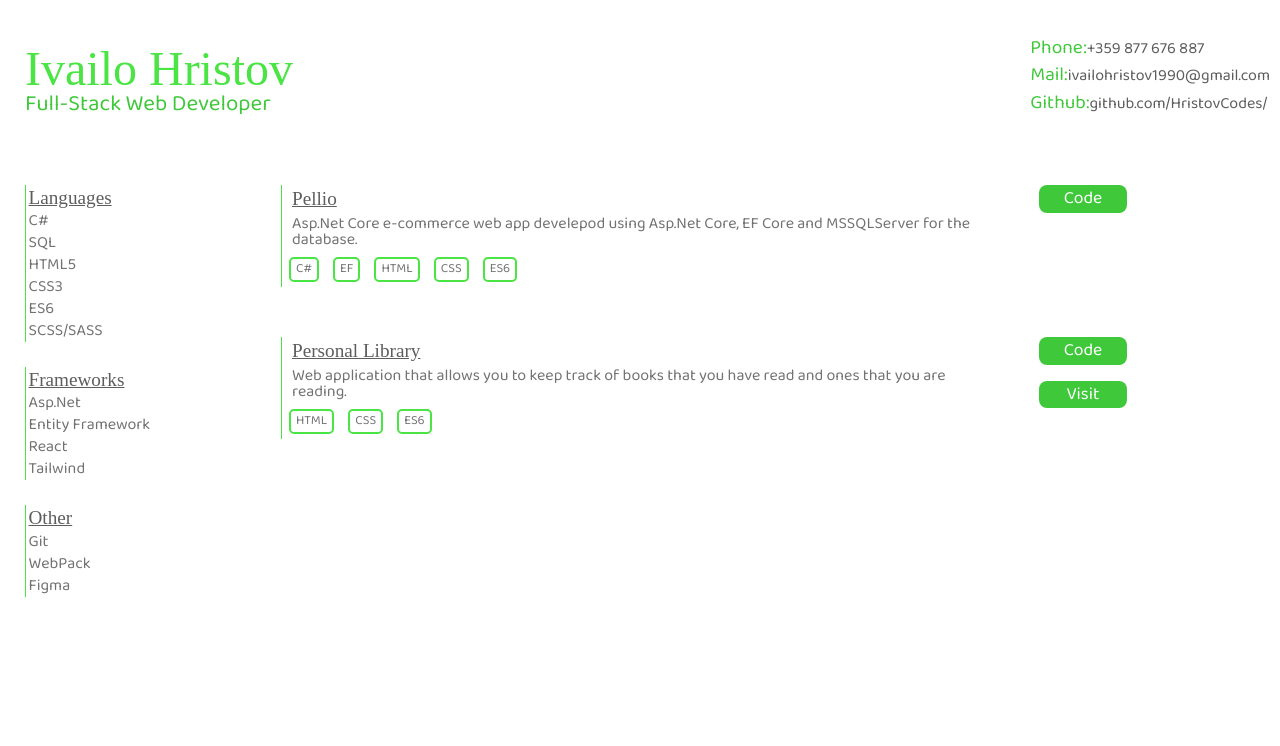
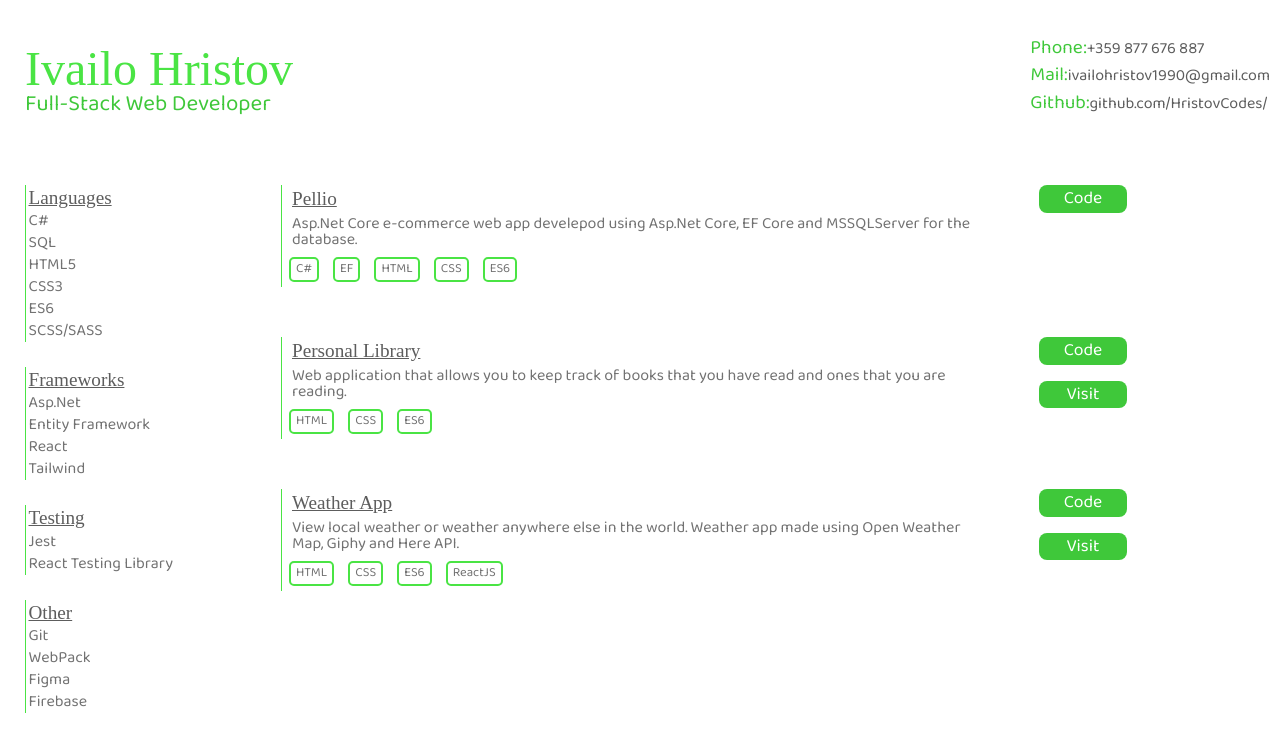
Before and after one commit to HristovCodes/Portfolio, a React (Create React App) app: page / in a window 1280 px wide. Shown: the top 746 px of the page. Built offline with nearby package versions, Linux system fonts and the light colour scheme; a web font is replaced by a local one.

Commit message:
Added weather app to projects and included Testing section in skills

```diff
--- a/src/tab/Home.js
+++ b/src/tab/Home.js
@@ -61,10 +61,16 @@ class Skills extends React.Component {
           <li>Tailwind</li>
         </ul>
         <ul className="Category">
+          <li className="Header">Testing</li>
+          <li>Jest</li>
+          <li>React Testing Library</li>
+        </ul>
+        <ul className="Category">
           <li className="Header">Other</li>
           <li>Git</li>
           <li>WebPack</li>
           <li>Figma</li>
+          <li>Firebase</li>
         </ul>
       </div>
     );
@@ -95,6 +101,17 @@ class Projects extends React.Component {
           <Links
             code="https://github.com/HristovCodes/Personal-Library"
             visit="https://hristovcodes.github.io/Personal-Library/"
+          ></Links>
+        </div>
+        <div className="Container">
+          <Project
+            name="Weather App"
+            languages={["HTML", "CSS", "ES6", "ReactJS"]}
+            description="View local weather or weather anywhere else in the world. Weather app made using Open Weather Map, Giphy and Here API."
+          ></Project>
+          <Links
+            code="https://github.com/HristovCodes/Weather-App"
+            visit="https://hristovcodes.github.io/Weather-App/"
           ></Links>
         </div>
       </div>
```
